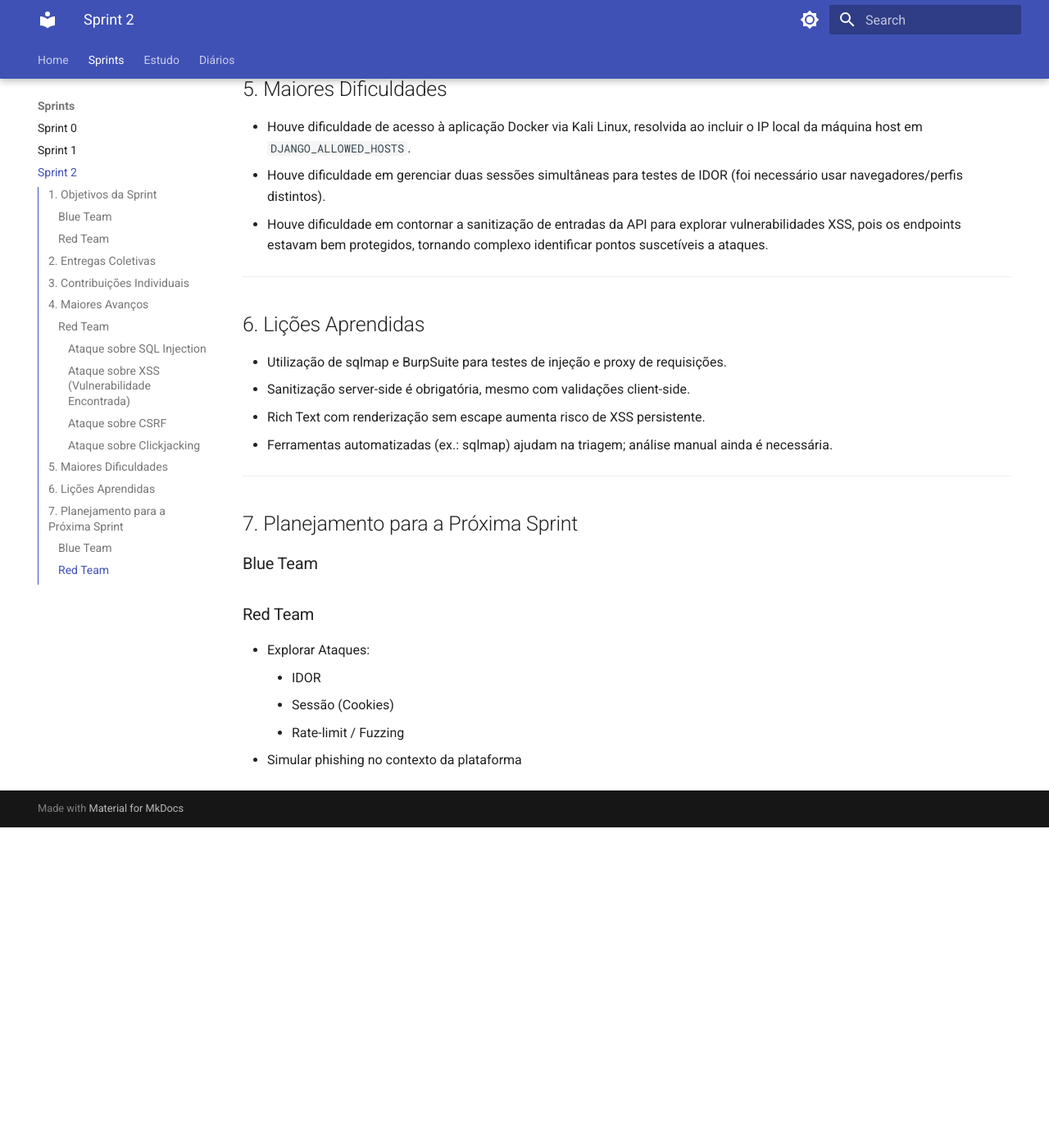
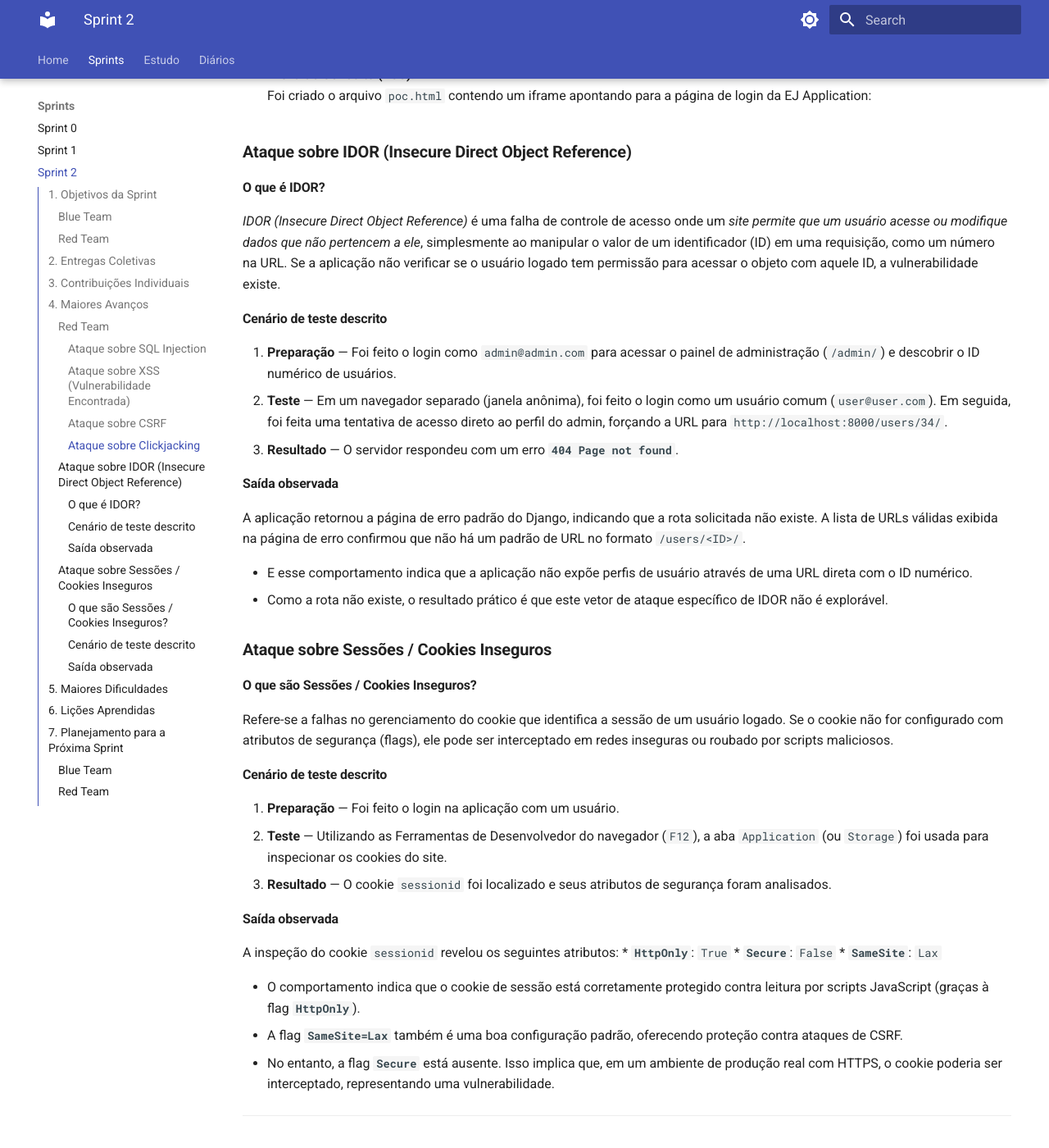
Before and after one commit to unbyytes/GCES, an MkDocs documentation site: the page built from docs/sprints/2.md, in a window 1280 px wide and 1400 px high, scrolled down 5108 px. Shown: the whole window at 82% size. Built offline with MkDocs 1.6.1 and Material for MkDocs 9.7.7, drawn with Linux system fonts in a browser that asks for light colours; before the commit the page ends 6117 px from its top, so only the background shows below that; some of the changed text lies outside the part shown.

Commit message:
docs: Adiciona contribuição de Marcus sobre IDOR e Cookies

```diff
--- a/docs/sprints/2.md
+++ b/docs/sprints/2.md
@@ -45,6 +45,7 @@
 | Breno Lucena      | Estudo sobre CI/CD em pipelines no GitLab | [Estudo e Prática — CI/CD com GitLab](https://unbyytes.github.io/GCES/estudo/ci-cd/)  |             |
 | Júlio Costa      | Documentação e Prática do Ataque de SQL Injection | [Ataque SQL Injection](#ataque-sobre-sql-injection)  |             |
 | Henrique Hida      | Documentação e Prática do Ataque de CSRF | [Ataque CSRF](#ataque-sobre-csrf)  |             |
+| Marcus Vinicius   | Documentação e Prática de Ataques de IDOR e Análise de Cookies | [Análise IDOR e Cookies](#ataque-sobre-idor-insecure-direct-object-reference) |          |
 
 ---
 
@@ -140,6 +141,50 @@ WWW-Authenticate: Bearer realm="api"
 * **Prova de Conceito (PoC):**
   Foi criado o arquivo `poc.html` contendo um iframe apontando para a página de login da EJ Application:
 
+### **Ataque sobre IDOR (Insecure Direct Object Reference)**
+
+#### O que é IDOR?
+
+*IDOR (Insecure Direct Object Reference)* é uma falha de controle de acesso onde um *site permite que um usuário acesse ou modifique dados que não pertencem a ele*, simplesmente ao manipular o valor de um identificador (ID) em uma requisição, como um número na URL. Se a aplicação não verificar se o usuário logado tem permissão para acessar o objeto com aquele ID, a vulnerabilidade existe.
+
+#### Cenário de teste descrito
+
+1.  **Preparação** — Foi feito o login como `admin@admin.com` para acessar o painel de administração (`/admin/`) e descobrir o ID numérico de usuários.
+2.  **Teste** — Em um navegador separado (janela anônima), foi feito o login como um usuário comum (`user@user.com`). Em seguida, foi feita uma tentativa de acesso direto ao perfil do admin, forçando a URL para `http://localhost:8000/users/34/`.
+3.  **Resultado** — O servidor respondeu com um erro **`404 Page not found`**.
+
+#### Saída observada
+
+A aplicação retornou a página de erro padrão do Django, indicando que a rota solicitada não existe. A lista de URLs válidas exibida na página de erro confirmou que não há um padrão de URL no formato `/users/<ID>/`.
+
+* E esse comportamento indica que a aplicação não expõe perfis de usuário através de uma URL direta com o ID numérico.
+* Como a rota não existe, o resultado prático é que este vetor de ataque específico de IDOR não é explorável.
+
+### **Ataque sobre Sessões / Cookies Inseguros**
+
+#### O que são Sessões / Cookies Inseguros?
+
+Refere-se a falhas no gerenciamento do cookie que identifica a sessão de um usuário logado. Se o cookie não for configurado com atributos de segurança (flags), ele pode ser interceptado em redes inseguras ou roubado por scripts maliciosos.
+
+#### Cenário de teste descrito
+
+1.  **Preparação** — Foi feito o login na aplicação com um usuário.
+2.  **Teste** — Utilizando as Ferramentas de Desenvolvedor do navegador (`F12`), a aba `Application` (ou `Storage`) foi usada para inspecionar os cookies do site.
+3.  **Resultado** — O cookie `sessionid` foi localizado e seus atributos de segurança foram analisados.
+
+#### Saída observada
+
+A inspeção do cookie `sessionid` revelou os seguintes atributos:
+* **`HttpOnly`**: `True`
+* **`Secure`**: `False`
+* **`SameSite`**: `Lax`
+
+* O comportamento indica que o cookie de sessão está corretamente protegido contra leitura por scripts JavaScript (graças à flag **`HttpOnly`**).
+* A flag **`SameSite=Lax`** também é uma boa configuração padrão, oferecendo proteção contra ataques de CSRF.
+* No entanto, a flag **`Secure`** está ausente. Isso implica que, em um ambiente de produção real com HTTPS, o cookie poderia ser interceptado, representando uma vulnerabilidade.
+
+---
+
 ## 5. Maiores Dificuldades
 
 * Houve dificuldade de acesso à aplicação Docker via Kali Linux, resolvida ao incluir o IP local da máquina host em `DJANGO_ALLOWED_HOSTS`.
```
Also changed, not shown: 1 other file.
